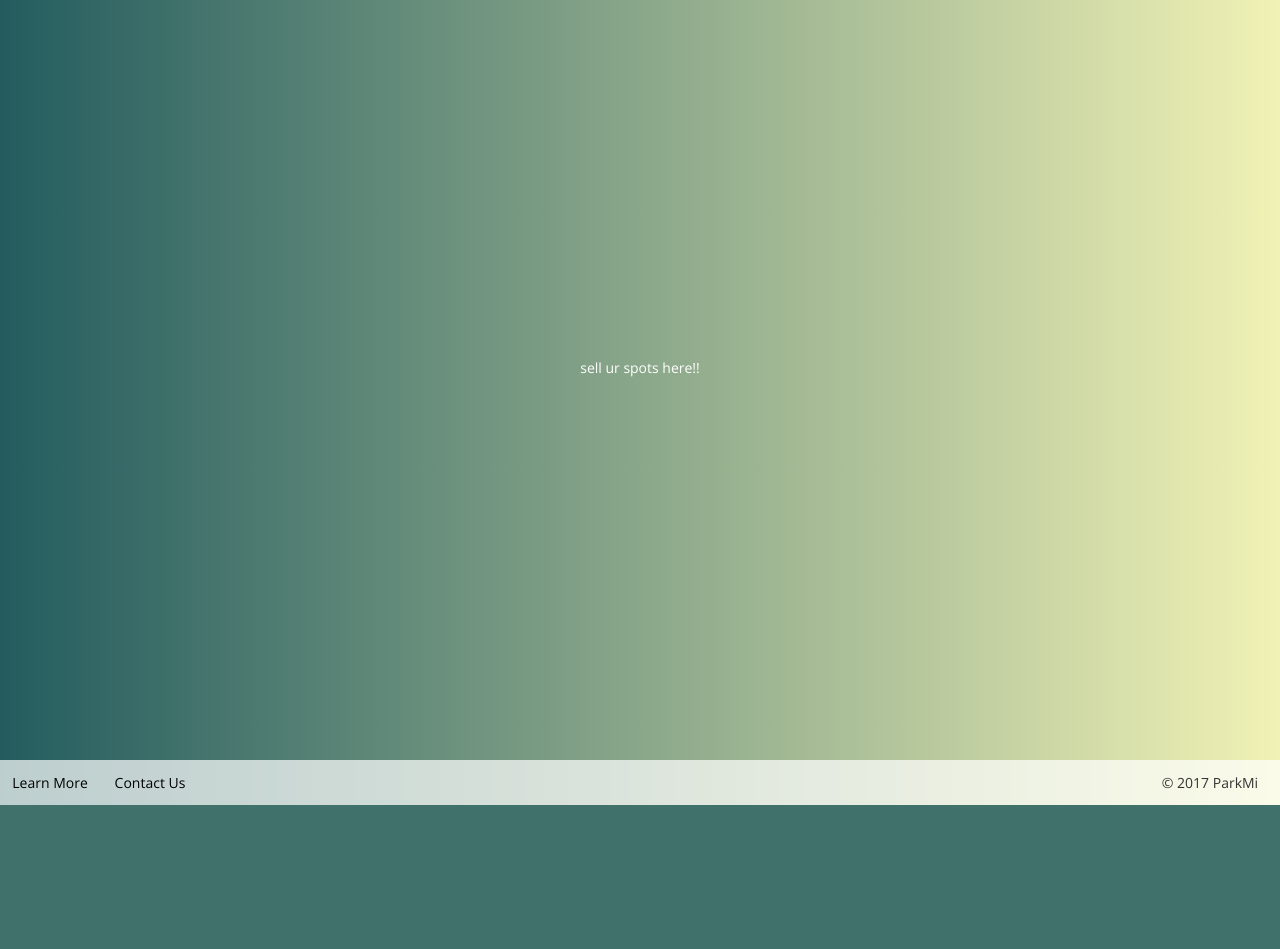
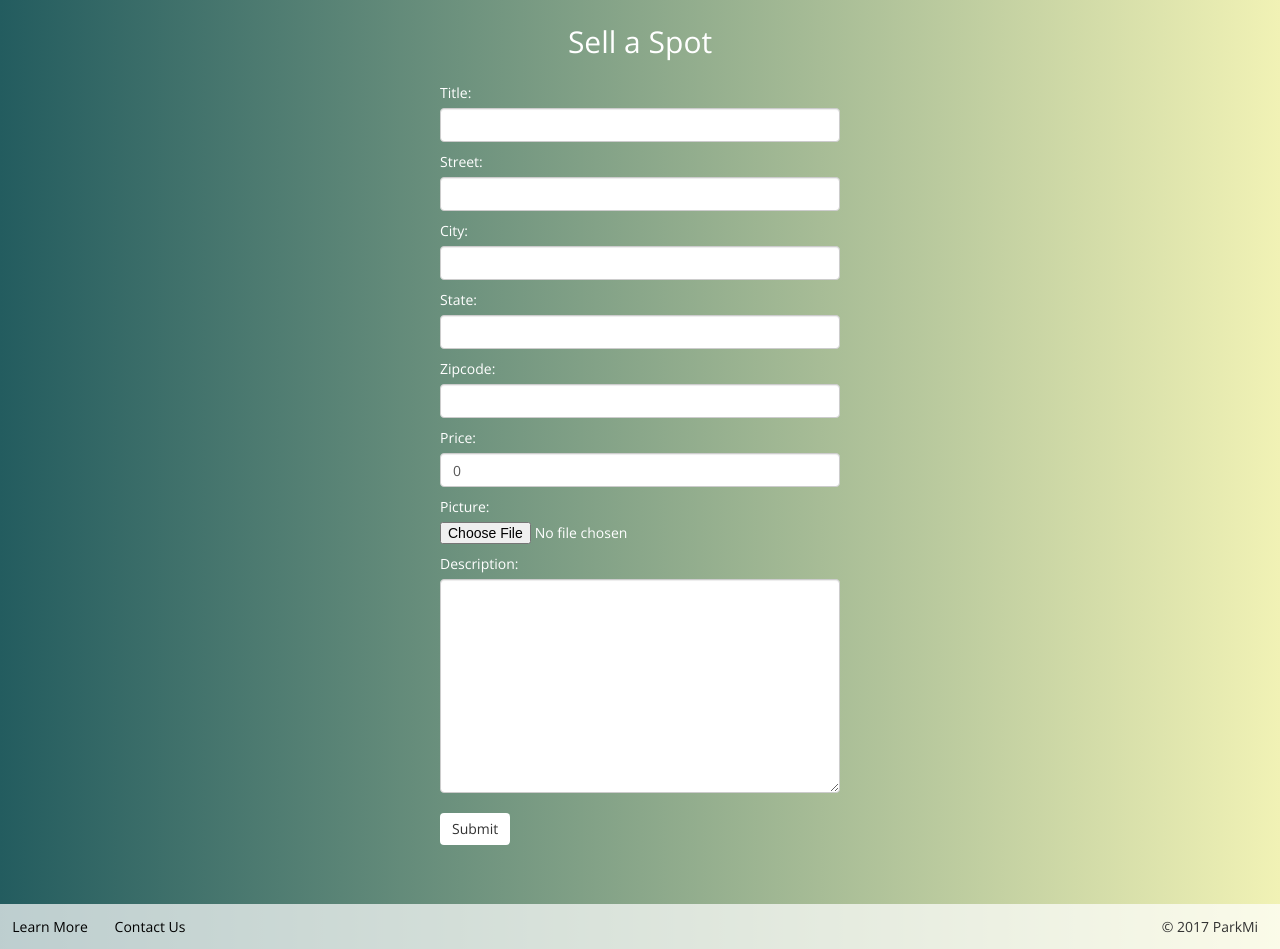
Before and after one commit to kawadeomkar/djangoTest, a Django app: page /sell/ in a window 1280 px wide. Shown: the part 40-989 px from the top of the page. Before the commit the page ends 845 px from the top, so only its background shows below. Run offline with Django 3.2, Linux system fonts and the light colour scheme; a user stored in the database is signed in; some libraries are stand-ins or nearby versions.

Commit message:
add sell form

```diff
--- a/home/forms.py
+++ b/home/forms.py
@@ -1,4 +1,5 @@
 from django.contrib.auth.models import User
+from .models import ParkingSpot
 from django import forms
 
 
@@ -31,3 +32,18 @@ class UserForm(forms.ModelForm):
         help_texts = {
             'username': None,
         }
+
+
+class ParkingSpotForm(forms.ModelForm):
+	class Meta:
+		model = ParkingSpot
+		fields = ['title', 'street', 'city', 'state', 'zipcode', 'price', 'picture', 'description']
+
+	def __init__(self, *args, **kwargs):
+		super(ParkingSpotForm, self).__init__(*args, **kwargs)
+
+		for key in self.fields:
+			if key is not 'picture':
+				self.fields[key].widget.attrs.update({
+					'class': 'form-control'
+					})
--- a/home/templates/home/account.html
+++ b/home/templates/home/account.html
@@ -22,6 +22,12 @@
 		  		<button class="btn btn-default submit" type="submit">Update</button>
 		  	</div>
 	  	</form>
+
+	  	<h2>Your Spots</h2>
+	  	<!-- add more details, and detail/edit view for spot -->
+	  	{% for spot in object.parkingspot_set.all %}
+	  		<p> {{ spot.title }} </p>
+	  	{% endfor %}
   </div>
 
 {% endblock %}
--- a/home/templates/home/sell.html
+++ b/home/templates/home/sell.html
@@ -2,6 +2,15 @@
 
 {% block content %}
 
-  sell ur spots here!!
+	<div>	<!-- temporarily unclassed -->
+		<h2>Sell a Spot</h2>
+		<form action="{% url 'sell' %}" method="POST" class="sign">
+		{% csrf_token %}
+			<div class="form-group">
+				{{ form.as_p }}
+				<button class="btn btn-default submit" type="submit">Submit</button>
+			</div>
+
+	</div>
 
 {% endblock %}
--- a/home/views.py
+++ b/home/views.py
@@ -6,7 +6,7 @@ from django.urls import reverse
 from django.views.generic.detail import DetailView
 from django.views.generic.list import ListView
 from django.views.generic.edit import UpdateView
-from .forms import UserForm, SearchForm
+from .forms import UserForm, SearchForm, ParkingSpotForm
 from .models import ParkingSpot
 from django.contrib.auth.models import User
 from django.utils import timezone
@@ -38,7 +38,20 @@ def home(request):
 
 @login_required
 def sell(request):
-    return render(request, 'home/sell.html', {})
+    if request.method == "POST":
+        form = ParkingSpotForm(request.POST)
+        if form.is_valid():
+            spot = form.save(commit=False)
+            spot.owner = request.user
+            spot.save()
+
+            # to do: make success page
+            return HttpResponseRedirect(reverse('home'))
+    else:
+        form = ParkingSpotForm()
+
+    return render(request, 'home/sell.html', {'form':form})
+
 
 
 # figure out how to make name inputs inline
@@ -89,6 +102,24 @@ class SearchView(ListView):
         print ParkingSpot.objects.filter(city__icontains=self.request.GET.get('city'))
         return ParkingSpot.objects.filter(city__icontains=self.request.GET.get('city'))
 
+# def create(request):
+#     if request.method == "POST":
+#         form = QuestionChoiceForm(request.POST)
+#         if form.is_valid():
+#             question = form.save(commit=False)
+#             question.pub_date = timezone.now()
+#             question.save()
+#             question.choice_set.create(choice_text=form.cleaned_data['c1'], votes=0).save()
+#             question.choice_set.create(choice_text=form.cleaned_data['c2'], votes=0).save()
+#             if form.cleaned_data['c3'] != "":
+#                 question.choice_set.create(choice_text=form.cleaned_data['c3'], votes=0).save()
+#             if form.cleaned_data['c4'] != "":
+#                 question.choice_set.create(choice_text=form.cleaned_data['c4'], votes=0).save()
+#             return HttpResponseRedirect(reverse('polls:index'))
+#     else:
+#         form = QuestionChoiceForm()
+#     return render(request, 'polls/create.html', {'form':form})
+
 """
 def search(request):
     spots = ParkingSpot.objects.all()
```
Also changed, not shown: db.sqlite3, 2 other files.
